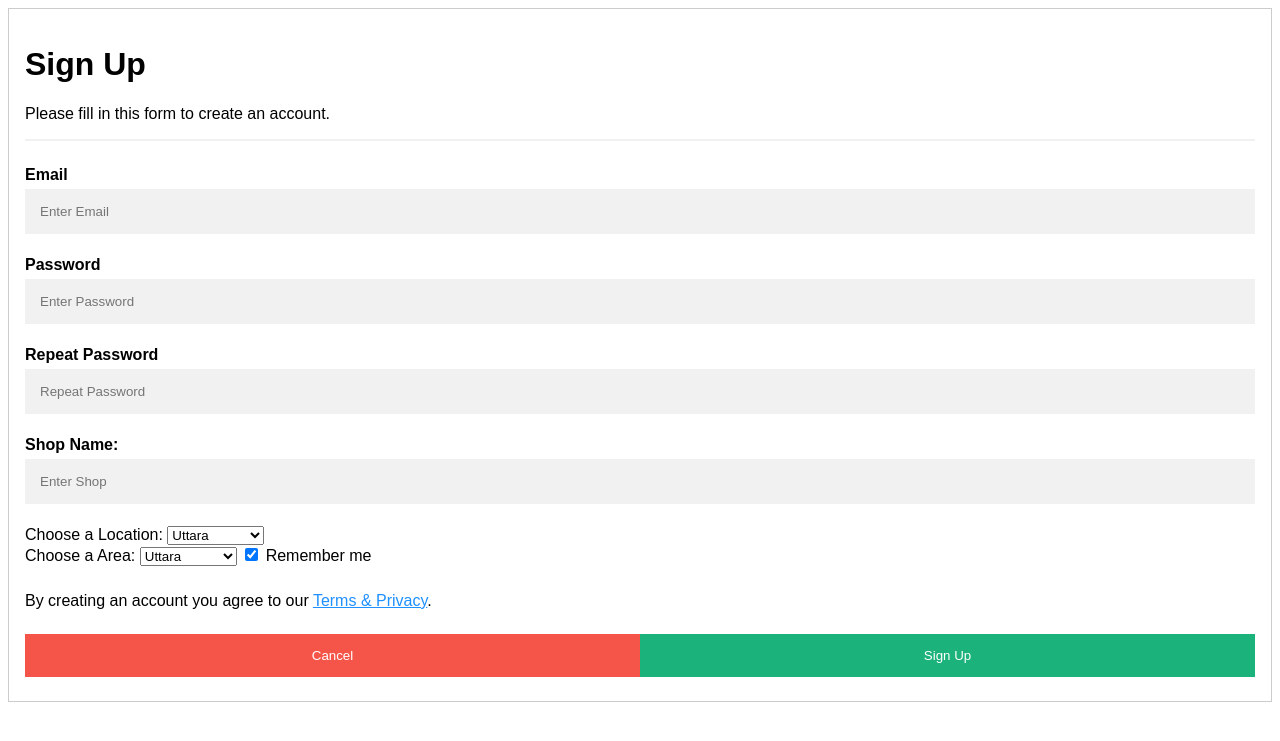
After one commit to Adritomustafa153/ewashsolution, a PHP site: page /signup.html in a window 1280 px wide. The commit adds this page. Shown: the top 741 px of the page. Run offline with PHP 8.4, Linux system fonts and the light colour scheme.

Commit message:
Signup page

```diff
--- a/login.php
+++ b/login.php
@@ -15,7 +15,6 @@ if (isset($_POST['login'])) {
         if (mysqli_num_rows($result) == 1) {
             $row = mysqli_fetch_array($result);
             $_SESSION["uid"] = $row['u_id'];
-
             header("location: shopper.php");
             exit();
         } else {
--- a/o_info.php
+++ b/o_info.php
@@ -1,7 +1,6 @@
 <?php
 session_start();
 include("db_connect.php");
-$se =  $_SESSION["uid"];
 
 $sql = "SELECT * FROM order_data ";
 if($result = $conn->query($sql)){
@@ -40,7 +39,7 @@ if($result = $conn->query($sql)){
                             <?php
     while($row = $result->fetch_assoc()){
 
-        // if($se==$row['s_id']){
+        if($row['s_id']==$_SESSION["uid"]){
 
 
         ?>
@@ -74,7 +73,7 @@ if($result = $conn->query($sql)){
     </tbody>
 
 <?php
-        // }
+        }
     }
 }
 ?>
--- /dev/null
+++ b/signup.html
@@ -0,0 +1,122 @@
+<!DOCTYPE html>
+<html>
+<style>
+body {font-family: Arial, Helvetica, sans-serif;}
+* {box-sizing: border-box}
+
+/* Full-width input fields */
+input[type=text], input[type=password] {
+  width: 100%;
+  padding: 15px;
+  margin: 5px 0 22px 0;
+  display: inline-block;
+  border: none;
+  background: #f1f1f1;
+}
+
+input[type=text]:focus, input[type=password]:focus {
+  background-color: #ddd;
+  outline: none;
+}
+
+hr {
+  border: 1px solid #f1f1f1;
+  margin-bottom: 25px;
+}
+
+/* Set a style for all buttons */
+button {
+  background-color: #04AA6D;
+  color: white;
+  padding: 14px 20px;
+  margin: 8px 0;
+  border: none;
+  cursor: pointer;
+  width: 100%;
+  opacity: 0.9;
+}
+
+button:hover {
+  opacity:1;
+}
+
+/* Extra styles for the cancel button */
+.cancelbtn {
+  padding: 14px 20px;
+  background-color: #f44336;
+}
+
+/* Float cancel and signup buttons and add an equal width */
+.cancelbtn, .signupbtn {
+  float: left;
+  width: 50%;
+}
+
+/* Add padding to container elements */
+.container {
+  padding: 16px;
+}
+
+/* Clear floats */
+.clearfix::after {
+  content: "";
+  clear: both;
+  display: table;
+}
+
+/* Change styles for cancel button and signup button on extra small screens */
+@media screen and (max-width: 300px) {
+  .cancelbtn, .signupbtn {
+     width: 100%;
+  }
+}
+</style>
+<body>
+
+<form action="/action_page.php" style="border:1px solid #ccc">
+  <div class="container">
+    <h1>Sign Up</h1>
+    <p>Please fill in this form to create an account.</p>
+    <hr>
+
+    <label for="email"><b>Email</b></label>
+    <input type="text" placeholder="Enter Email" name="email" required>
+
+    <label for="psw"><b>Password</b></label>
+    <input type="password" placeholder="Enter Password" name="psw" required>
+
+    <label for="psw-repeat"><b>Repeat Password</b></label>
+    <input type="password" placeholder="Repeat Password" name="psw-repeat" required>
+    <label for="S_name"><b>Shop Name:</b></label>
+    <input type="text" placeholder="Enter Shop" name="Shop" required>
+    <label for="location">Choose a Location:</label>
+
+<select name="Location" id="Location" required>
+  <option value="Uttara">Uttara</option>
+  <option value="Notun Bazar">Notun Bazar</option>
+  <option value="mercedes">Rampurar</option>
+  <option value="audi">Mirpur</option>
+</select>
+<br>
+<label for="Area">Choose a Area:</label>
+<select name="Area" id="Area" required>
+  <option value="Uttara">Uttara</option>
+  <option value="Notun Bazar">Notun Bazar</option>
+  <option value="Rampura">Rampurar</option>
+  <option value="Mirpur">Mirpur</option>
+</select>
+    <label>
+      <input type="checkbox" checked="checked" name="remember" style="margin-bottom:15px"> Remember me
+    </label>
+
+    <p>By creating an account you agree to our <a href="#" style="color:dodgerblue">Terms & Privacy</a>.</p>
+
+    <div class="clearfix">
+      <button type="button" class="cancelbtn">Cancel</button>
+      <button type="submit" name="signUp" class="signupbtn">Sign Up</button>
+    </div>
+  </div>
+</form>
+
+</body>
+</html>
```
Also changed, not shown: action_page.php (added, +27 -0 lines).
